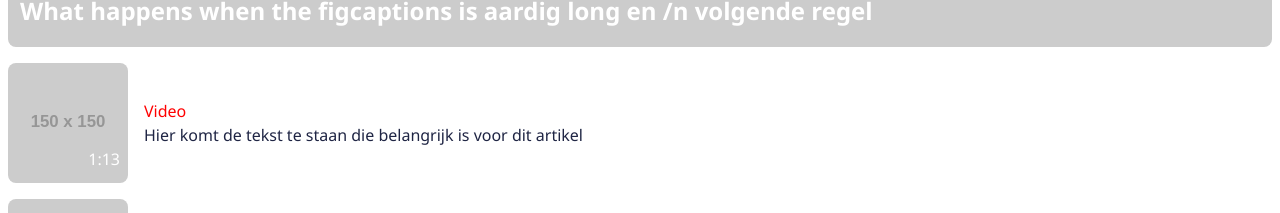
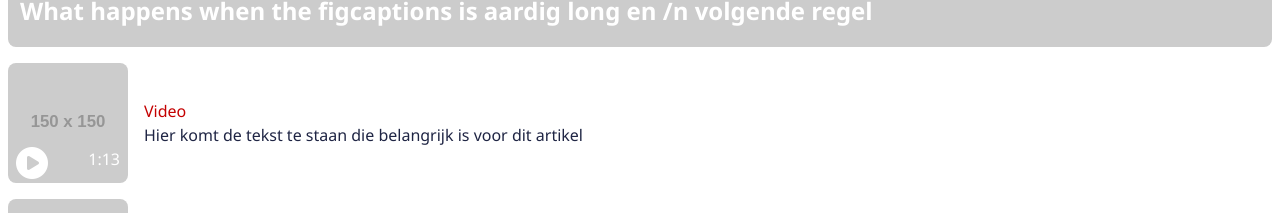
Before and after one commit to DanielvandeVelde/FED, a plain HTML site: page index.html in a window 1280 px wide. Shown: the part 512-725 px from the top of the page. Drawn offline with Linux system fonts and the light colour scheme; placeholder pictures from the web are drawn by us.

Commit message:
minor changes before calling it a day

```diff
--- a/styles/style.css
+++ b/styles/style.css
@@ -212,7 +212,7 @@
 
 .newsSection article p[data-attribute]::before {
   content: attr(data-attribute);
-  color: red;
+  color: #c40000;
 }
 
 .newsSection article time {
@@ -222,7 +222,7 @@
   bottom: 1em;
 }
 
-.newsSection article p[data-attribute="video"]::after {
+.newsSection article p[data-attribute="Video"]::after {
   color: #fff;
   font-family: FontAwesome;
   font-size: 2em;
```
